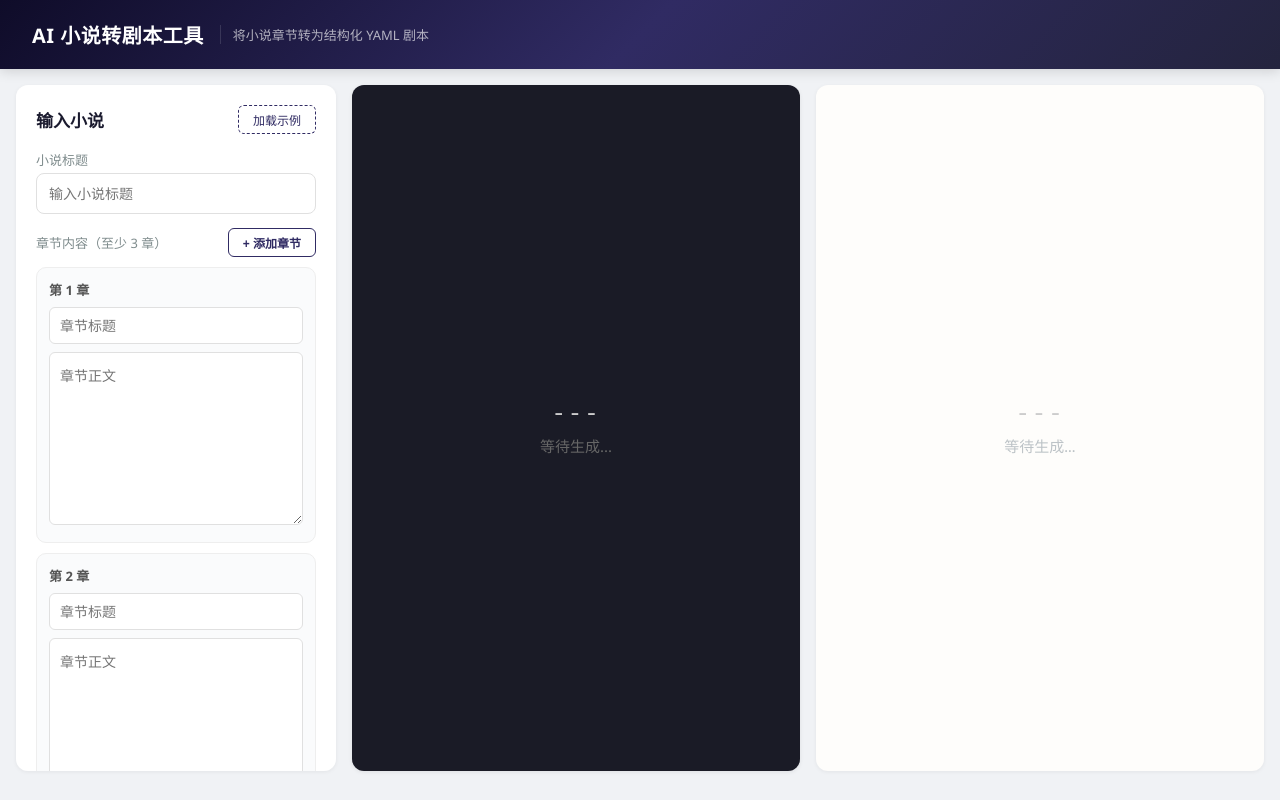
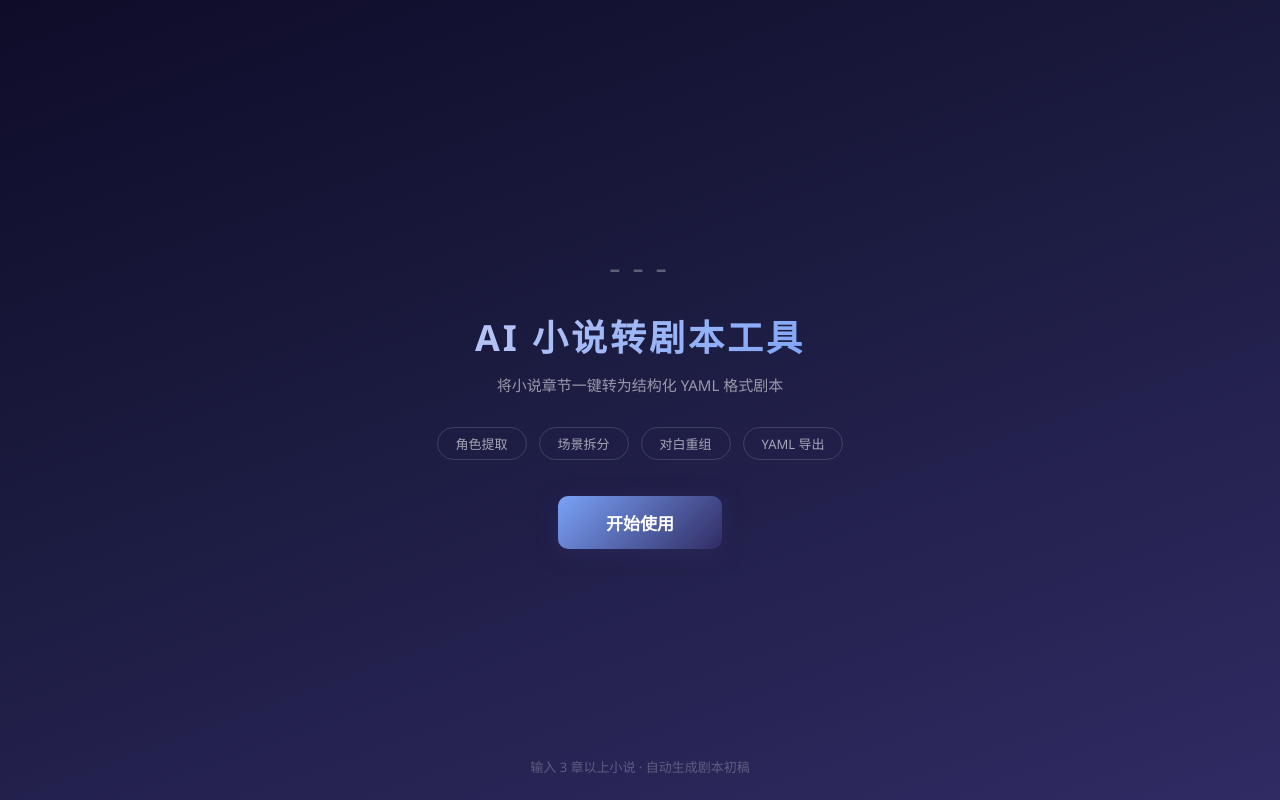
Before and after one commit to Zhoujue0115/ai-novel-to-script, a React (Vite) app in the folder frontend/: page / in a window 1280 px wide. Built offline with nearby package versions, Linux system fonts and the light colour scheme.

Commit message:
feat: 新增首屏封面 + README 技术亮点 + 截图
- Cover 组件：深紫渐变背景，工具名+功能标签+「开始使用」按钮
- PRD §6：补充封面说明（6.0）
- README：新增项目背景、5 条技术亮点、docs/screenshot.png

```diff
--- a/frontend/src/App.jsx
+++ b/frontend/src/App.jsx
@@ -1,10 +1,12 @@
 import React, { useState } from "react";
+import Cover from "./components/Cover";
 import NovelInput from "./components/NovelInput";
 import YamlViewer from "./components/YamlViewer";
 import ScriptPreview from "./components/ScriptPreview";
 import { generateScript } from "./api";
 
 export default function App() {
+  const [showCover, setShowCover] = useState(true);
   const [yamlText, setYamlText] = useState("");
   const [validation, setValidation] = useState(null);
   const [error, setError] = useState("");
@@ -39,6 +41,10 @@ export default function App() {
     }
   }
 
+  if (showCover) {
+    return <Cover onEnter={() => setShowCover(false)} />;
+  }
+
   return (
     <div className="app">
       <header className="app-header">
--- /dev/null
+++ b/frontend/src/components/Cover.css
@@ -0,0 +1,87 @@
+.cover {
+  position: fixed;
+  inset: 0;
+  z-index: 200;
+  background: linear-gradient(160deg, #0f0c29 0%, #1a1a3e 40%, #302b63 100%);
+  display: flex;
+  flex-direction: column;
+  align-items: center;
+  justify-content: center;
+  animation: fadeIn 0.5s ease;
+}
+
+@keyframes fadeIn {
+  from { opacity: 0; }
+  to { opacity: 1; }
+}
+
+.cover-content {
+  text-align: center;
+  color: #fff;
+}
+
+.cover-icon {
+  font-size: 32px;
+  color: rgba(255,255,255,0.3);
+  font-family: monospace;
+  letter-spacing: 4px;
+  margin-bottom: 20px;
+}
+
+.cover h1 {
+  font-size: 36px;
+  font-weight: 700;
+  letter-spacing: 3px;
+  margin-bottom: 12px;
+  background: linear-gradient(135deg, #c0caf5, #7aa2f7);
+  -webkit-background-clip: text;
+  -webkit-text-fill-color: transparent;
+  background-clip: text;
+}
+
+.cover-sub {
+  font-size: 15px;
+  color: rgba(255,255,255,0.55);
+  margin-bottom: 32px;
+}
+
+.cover-features {
+  display: flex;
+  gap: 12px;
+  justify-content: center;
+  flex-wrap: wrap;
+  margin-bottom: 36px;
+}
+
+.cover-features span {
+  padding: 6px 18px;
+  border: 1px solid rgba(255,255,255,0.15);
+  border-radius: 20px;
+  font-size: 13px;
+  color: rgba(255,255,255,0.6);
+}
+
+.cover-enter {
+  padding: 14px 48px;
+  border: none;
+  border-radius: 10px;
+  background: linear-gradient(135deg, #7aa2f7, #302b63);
+  color: #fff;
+  font-size: 17px;
+  font-weight: 600;
+  cursor: pointer;
+  transition: transform 0.2s, box-shadow 0.2s;
+  box-shadow: 0 4px 20px rgba(48, 43, 99, 0.5);
+}
+
+.cover-enter:hover {
+  transform: translateY(-2px);
+  box-shadow: 0 8px 30px rgba(48, 43, 99, 0.7);
+}
+
+.cover-footer {
+  position: absolute;
+  bottom: 24px;
+  color: rgba(255,255,255,0.25);
+  font-size: 13px;
+}
--- /dev/null
+++ b/frontend/src/components/Cover.jsx
@@ -0,0 +1,22 @@
+import React from "react";
+import "./Cover.css";
+
+export default function Cover({ onEnter }) {
+  return (
+    <div className="cover">
+      <div className="cover-content">
+        <div className="cover-icon">---</div>
+        <h1>AI 小说转剧本工具</h1>
+        <p className="cover-sub">将小说章节一键转为结构化 YAML 格式剧本</p>
+        <div className="cover-features">
+          <span>角色提取</span>
+          <span>场景拆分</span>
+          <span>对白重组</span>
+          <span>YAML 导出</span>
+        </div>
+        <button className="cover-enter" onClick={onEnter}>开始使用</button>
+      </div>
+      <div className="cover-footer">输入 3 章以上小说 · 自动生成剧本初稿</div>
+    </div>
+  );
+}
```
Also changed, not shown: 3 other files (tests, documents, lock files or other folders).
